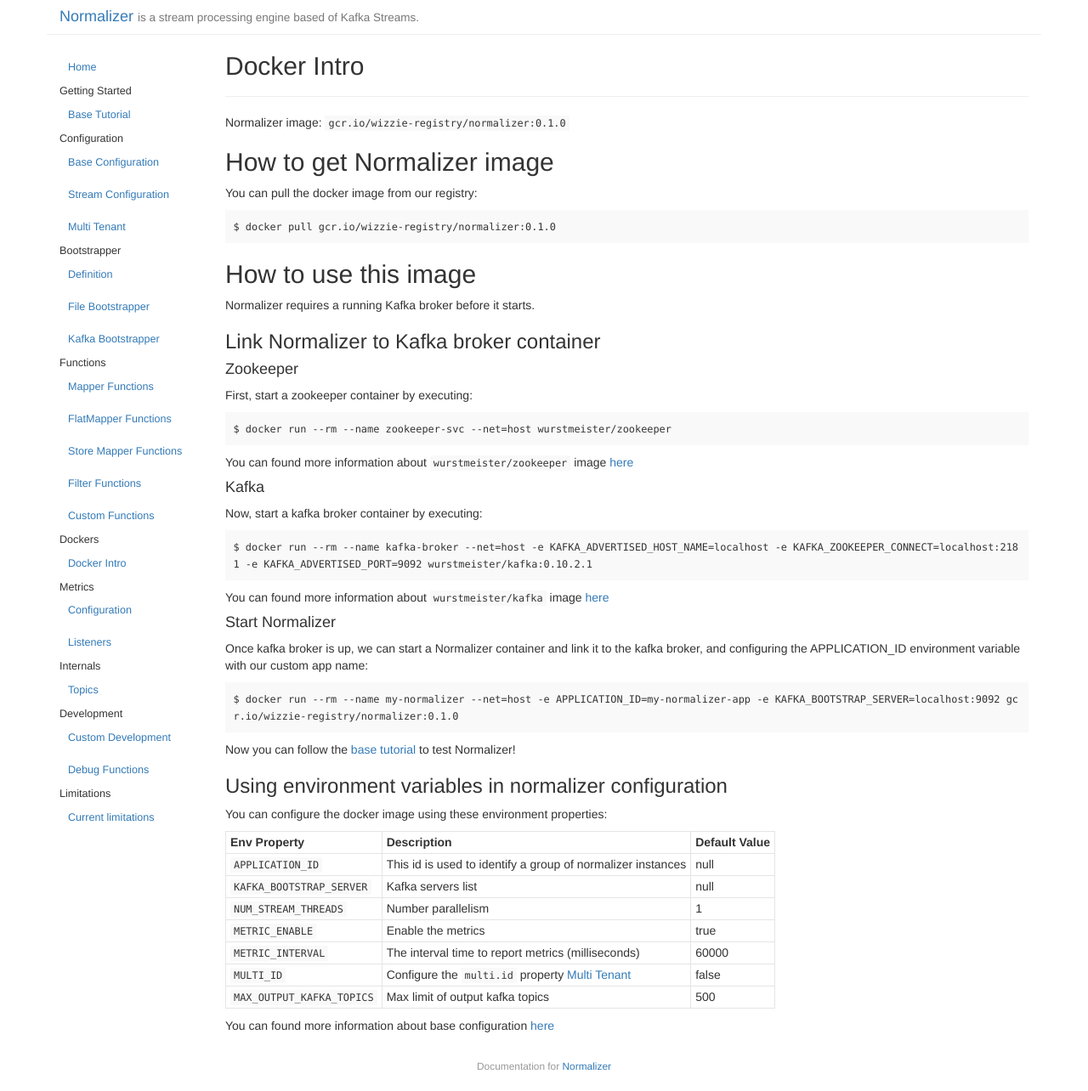
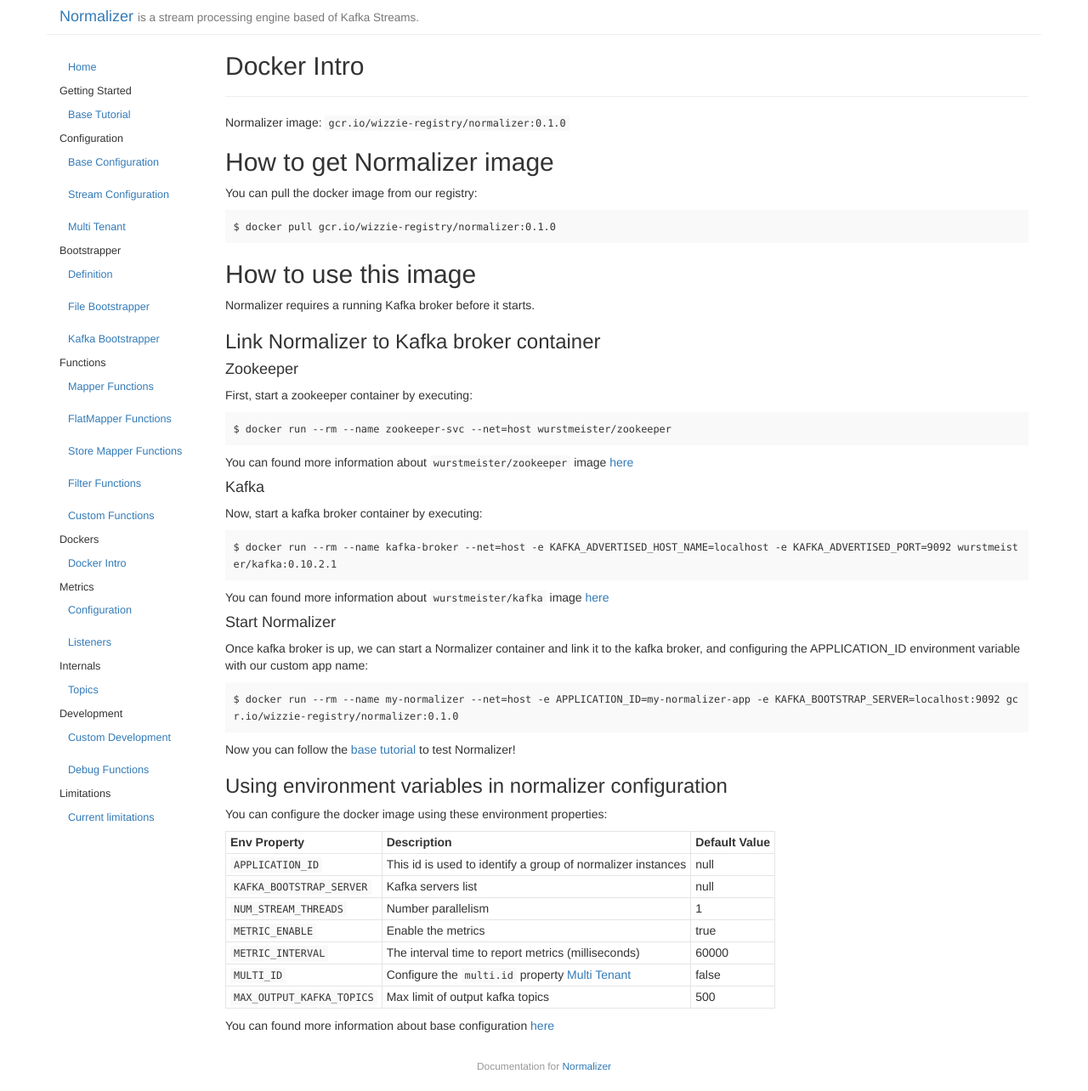
Before and after one commit to andresgomezfrr/normalizer, a Jekyll site: the page built from docs/_posts/2017-08-17-docker-intro.md, in a window 1280 px wide. Shown: the whole page at 85% size. Built offline with Jekyll 4.4.1, drawn with Linux system fonts in a browser that asks for light colours.

Commit message:
WIZZIE-352 Remove zookeeper.connect property on normalizer docs

````diff
--- a/docs/_posts/2017-08-17-docker-intro.md
+++ b/docs/_posts/2017-08-17-docker-intro.md
@@ -32,7 +32,7 @@ You can found more information about `wurstmeister/zookeeper` image [here](https
 Now, start a kafka broker container by executing:
 
 ```
-$ docker run --rm --name kafka-broker --net=host -e KAFKA_ADVERTISED_HOST_NAME=localhost -e KAFKA_ZOOKEEPER_CONNECT=localhost:2181 -e KAFKA_ADVERTISED_PORT=9092 wurstmeister/kafka:0.10.2.1
+$ docker run --rm --name kafka-broker --net=host -e KAFKA_ADVERTISED_HOST_NAME=localhost -e KAFKA_ADVERTISED_PORT=9092 wurstmeister/kafka:0.10.2.1
 ```
 You can found more information about `wurstmeister/kafka` image [here](https://hub.docker.com/r/wurstmeister/kafka)
 
````
Also changed, not shown: docs/_posts/2017-02-14-base-configuration.md (+0 -1 lines), docs/_posts/2017-02-14-getting-started.md (+1 -1 lines).
